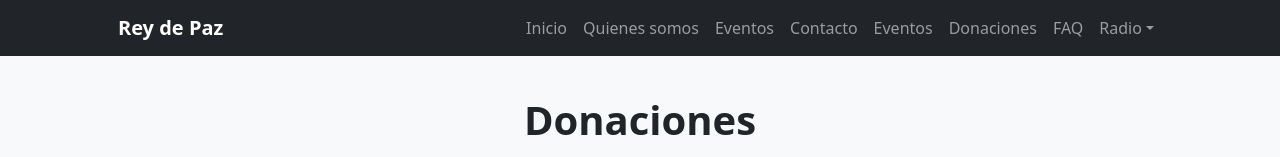
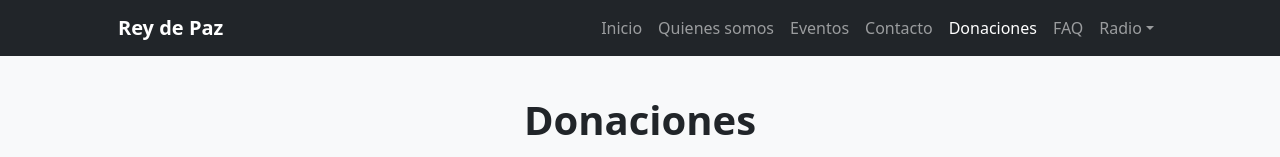
Before and after one commit to garzon-sfr/WEBRDP, a plain HTML site: page pages/pricing.html in a window 1280 px wide. Shown: the top 157 px of the page. Drawn offline with nearby package versions, Linux system fonts and the light colour scheme.

Commit message:
Resuelto

```diff
--- a/pages/pricing.html
+++ b/pages/pricing.html
@@ -26,8 +26,7 @@
                             <li class="nav-item"><a class="nav-link" href="about.html">Quienes somos</a></li>
                             <li class="nav-item"><a class="nav-link" href="events.html">Eventos</a></li>
                             <li class="nav-item"><a class="nav-link" href="contact.html">Contacto</a></li>
-                            <li class="nav-item"><a class="nav-link" href="events.html">Eventos</a></li>
-                            <li class="nav-item"><a class="nav-link" href="pricing.html">Donaciones</a></li>
+                            <li class="nav-item"><a class="nav-link active" href="pricing.html">Donaciones</a></li>
                             <li class="nav-item"><a class="nav-link" href="faq.html">FAQ</a></li>
 
                             <li class="nav-item dropdown">
```
